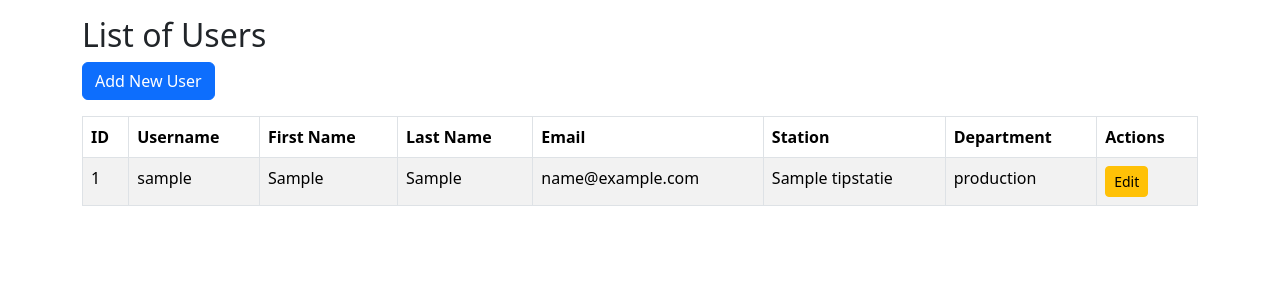
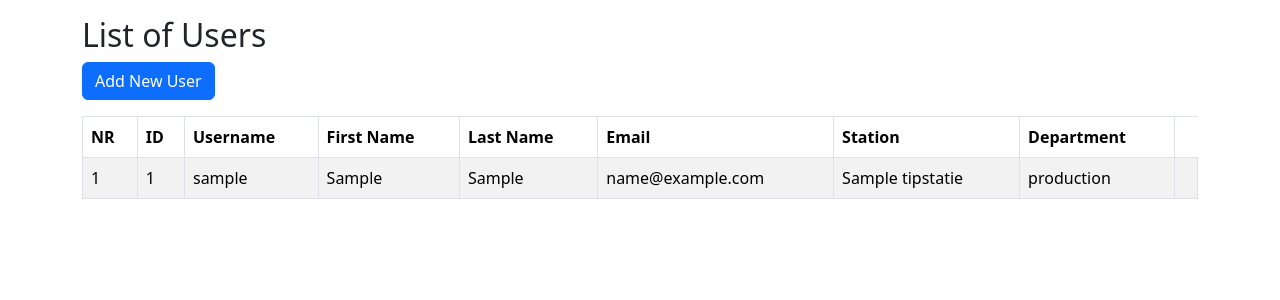
Before and after one commit to Simonkhawam/RAA-HUB, a Django app: template templates/myapp/utilizator/utilizator_list.html in a window 1280 px wide. Shown: the part 56-356 px from the top of the page. Run offline with Django 5.2, Linux system fonts and the light colour scheme; the template is opened without the code that fills it: values that come from a table or form of the project are taken from there, others are empty; tables that the repository leaves empty hold one stand-in row (values such as "Sample post").

Commit message:
modifying utilizator and comanda list by adding a new column with NR

```diff
--- a/templates/myapp/comanda/comanda_list.html
+++ b/templates/myapp/comanda/comanda_list.html
@@ -7,6 +7,7 @@
         <table class="table table-bordered table-striped">
             <thead>
             <tr>
+                <td>{{ forloop.counter }}</td>
                 <th>ID</th>
                 <th>Client Name</th>
                 <th>Status</th>
@@ -19,6 +20,7 @@
             <tbody>
             {% for comanda in comenzi %}
                 <tr>
+                    <td>{{ forloop.counter }}</td>
                     <td>{{ comanda.id }}</td>
                     <td>{{ comanda.client_name }}</td>
                     <td>{{ comanda.status }}</td>
@@ -26,6 +28,7 @@
                     <td>{{ comanda.quantity }}</td>
                     <td>{{ comanda.final_quantity }}</td>
                     <td>
+
                         <a href="{% url 'comanda-update' comanda.id %}" class="btn btn-warning btn-sm">Edit</a>
                         {% if user.is_authenticated and user.is_staff %}
                             <a href="{% url 'comanda-delete' comanda.id %}" class="btn btn-danger btn-sm">Delete</a>
--- a/templates/myapp/utilizator/utilizator_list.html
+++ b/templates/myapp/utilizator/utilizator_list.html
@@ -7,30 +7,36 @@
         <table class="table table-bordered table-striped">
             <thead>
             <tr>
+                <th>NR</th>
                 <th>ID</th>
                 <th>Username</th>
                 <th>First Name</th>
                 <th>Last Name</th>
                 <th>Email</th>
                 <th>Station</th>
-                <th>Department</th> <!-- Added department column -->
-                <th>Actions</th>
+                <th>Department</th>
+                {% if user.is_authenticated and user.is_staff %}
+                    <th>Actions</th>
+                {% endif %}
             </tr>
             </thead>
             <tbody>
             {% for utilizator in object_list %}
                 <tr>
+                    <td>{{ forloop.counter }}</td>
                     <td>{{ utilizator.id }}</td>
                     <td>{{ utilizator.username }}</td>
                     <td>{{ utilizator.prenume }}</td>
                     <td>{{ utilizator.nume }}</td>
                     <td>{{ utilizator.email }}</td>
                     <td>{{ utilizator.tip_statie }}</td>
-                    <td>{{ utilizator.department }}</td> <!-- Render department name -->
+                    <td>{{ utilizator.department }}</td>
                     <td>
-                        <a href="{% url 'utilizator-update' utilizator.id %}" class="btn btn-warning btn-sm">Edit</a>
                         {% if user.is_authenticated and user.is_staff %}
-                            <a href="{% url 'utilizator-delete' utilizator.id %}" class="btn btn-danger btn-sm">Delete</a>
+                            <a href="{% url 'utilizator-update' utilizator.id %}"
+                               class="btn btn-warning btn-sm">Edit</a>
+                            <a href="{% url 'utilizator-delete' utilizator.id %}"
+                               class="btn btn-danger btn-sm">Delete</a>
                         {% endif %}
                     </td>
                 </tr>
```
